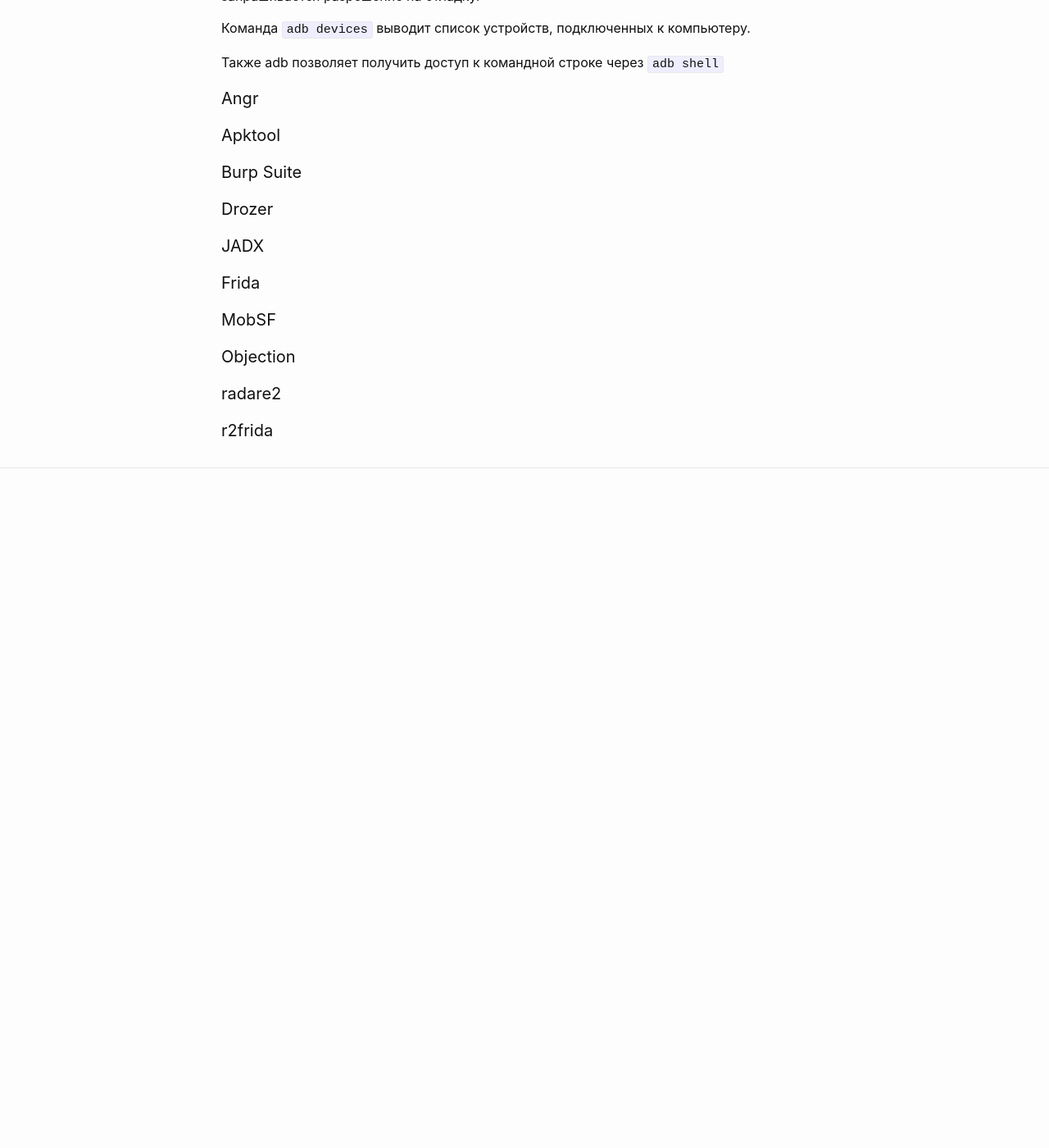
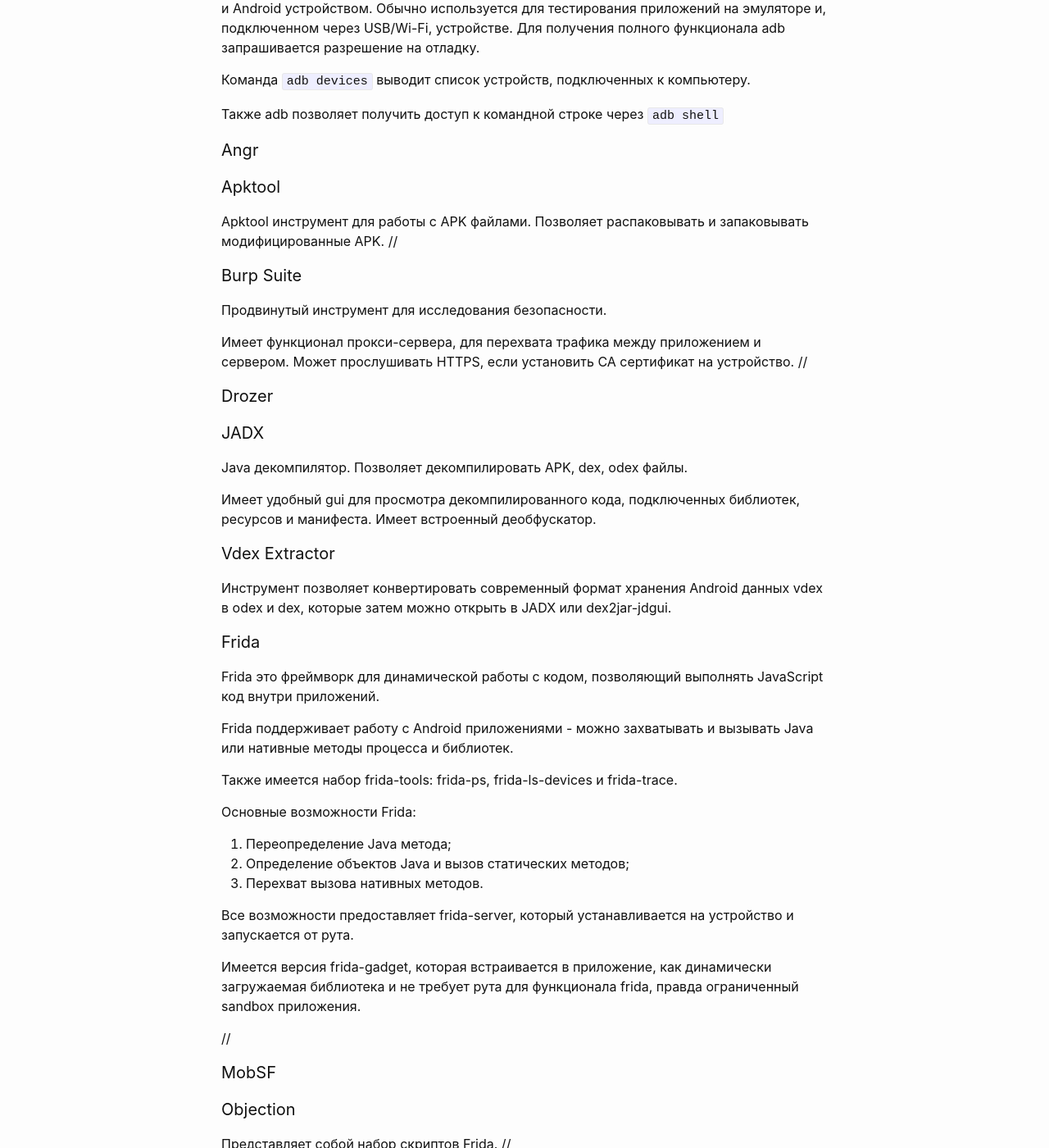
Before and after one commit to JohnJacket/dichmaker.github.io, a Jekyll site: the page built from _pages/android/index.md, in a window 1280 px wide and 1400 px high, scrolled down 2930 px. Shown: the whole window at 82% size. Built offline with Jekyll 4.4.1, drawn with Linux system fonts in a browser that asks for light colours; before the commit the page ends 3561 px from its top, so only the background shows below that; some of the changed text lies outside the part shown.

Commit message:
Update android index page

```diff
--- a/_pages/android/index.md
+++ b/_pages/android/index.md
@@ -73,6 +73,9 @@ su устанавливается на рутованное устройство
 
 #### Xposed
 
+Это приложение, которое позволяет устанавливать на Android устройство специальные модули. Модули позволяют кастомизировать устройство.
+//
+
 #### Root Explorer
 
 Это проводник с обширным функционалом и, если получен рут, возможностью просматривать и редактировать системные файлы.
@@ -99,18 +102,76 @@ adb(Android Debug Bridge), поставляется с Android SDK, создаё
 
 #### Apktool
 
+Apktool инструмент для работы с APK файлами. Позволяет распаковывать и запаковывать модифицированные APK.
+//
+
 #### Burp Suite
+
+Продвинутый инструмент для исследования безопасности.
+
+Имеет функционал прокси-сервера, для перехвата трафика между приложением и сервером. Может прослушивать HTTPS, если установить CA сертификат на устройство.
+//
 
 #### Drozer
 
 #### JADX
 
+Java декомпилятор. Позволяет декомпилировать APK, dex, odex файлы.
+
+Имеет удобный gui для просмотра декомпилированного кода, подключенных библиотек, ресурсов и манифеста. Имеет встроенный деобфускатор.
+
+#### Vdex Extractor
+
+Инструмент позволяет конвертировать современный формат хранения Android данных vdex в odex и dex, которые затем можно открыть в JADX или dex2jar-jdgui.
+
 #### Frida
+
+Frida это фреймворк для динамической работы с кодом, позволяющий выполнять JavaScript код внутри приложений.
+
+Frida поддерживает работу с Android приложениями - можно захватывать и вызывать Java или нативные методы процесса и библиотек.
+
+Также имеется набор frida-tools: frida-ps, frida-ls-devices и frida-trace.
+
+Основные возможности Frida:
+1. Переопределение Java метода;
+2. Определение объектов Java и вызов статических методов;
+3. Перехват вызова нативных методов.
+
+Все возможности предоставляет frida-server, который устанавливается на устройство и запускается от рута.
+
+Имеется версия frida-gadget, которая встраивается в приложение, как динамически загружаемая библиотека и не требует рута для функционала frida, правда ограниченный sandbox приложения.
+
+//
 
 #### MobSF
 
 #### Objection
 
+Представляет собой набор скриптов Frida.
+//
+
+#### dex2jar
+
+Набор инструментов для работы с dex файлами. Позволяет конвертировать dex/odex в jar (java .class файлы), выполнить операцию smali/backsmali.
+
+#### jd-gui
+
+Утилита для просмотра Java .class файлов (jar). Имеет ограниченный функционал, поэтому рекомендуется использовать JADX.
+
 #### radare2
 
 #### r2frida
+
+## Практика
+
+Раздел содержит практическое применение инструментов для тестирования безопасности Android приложений.
+
+### Подготовительная работа.
+
+Перед тем, как начать исследование приложения, стоит понять его применение - для чего вообще это приложение и что оно делает.
+
+Бизнес логика некоторых приложений, например банковских, требует определённого уровня защищённости пользовательских данных, кода и каналов передачи. Другие приложения, например калькулятор, могут не работать с чувствительными данными и не иметь сильной защиты кода и собственных данных. Можно сказать, что в зависимости от применения приложения оно должно иметь определенные степени защиты и следовать неким стандартам безопасности.
+
+### Потенциальные проблемы при исследовании.
+
+Чем более чувствительными данными оперирует приложение, тем сильнее его безопаснсть. Такие приложения имеют встроенную защиту от реверса - динамическое шифрование кода, обфускацию кода, перенос опасных методов в нативные библиотеки, которые хуже поддаются исследованию и т.д.
```
